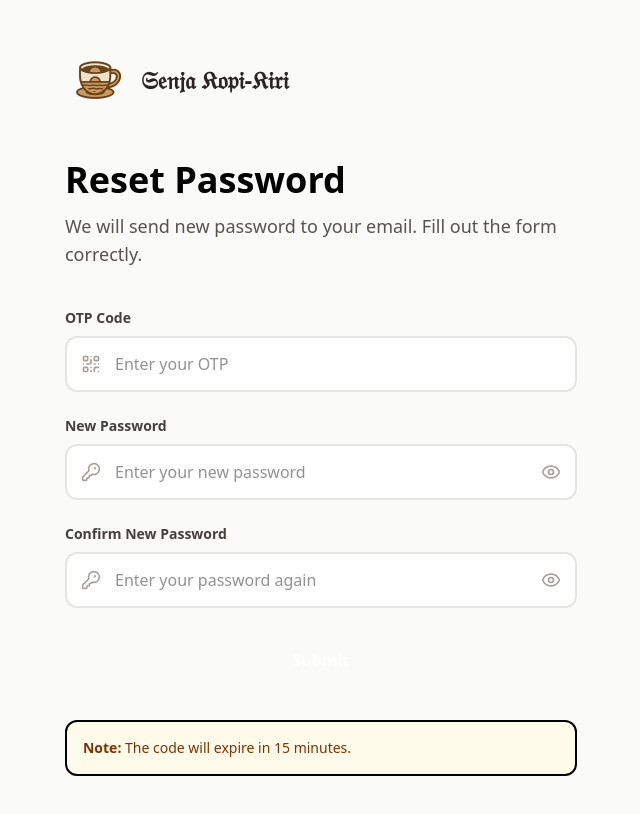
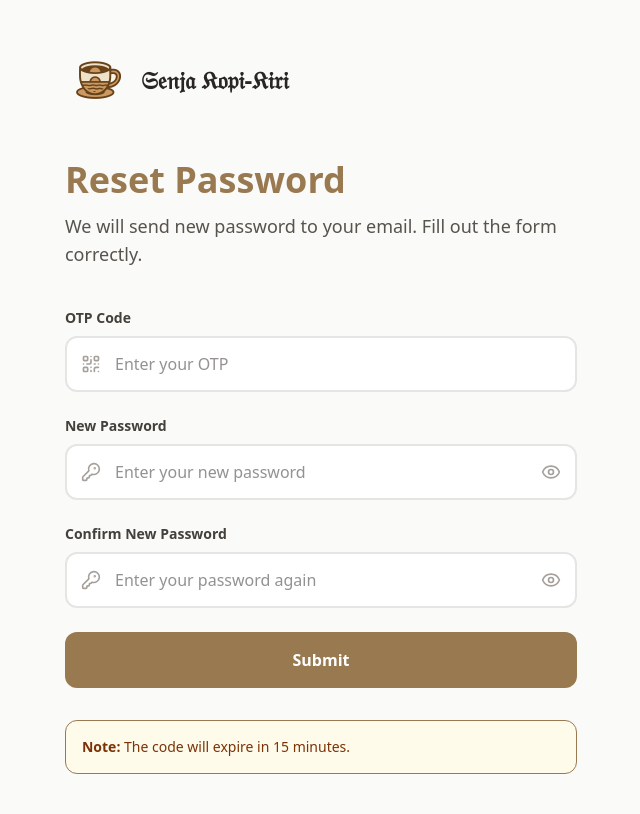
Before and after one commit to federus1105/koda-b4-react, a React (Vite) app: page /auth/reset in a window 1280 px wide. Shown: the top 814 px of the page, without its empty margins (319-959 px from the left). Built offline with nearby package versions, Linux system fonts and the light colour scheme.

Commit message:
Feat : varible css custom reusable and loader

```diff
--- a/src/index.css
+++ b/src/index.css
@@ -26,3 +26,63 @@
 .animate-fadeIn {
   animation: fadeIn .25s ease-in-out;
 }
+
+:root {
+  --brand-color: #997950;
+}
+
+.focus-brand:focus {
+  outline: 2px solid var(--brand-color);
+}
+
+.border-brand {
+  border: 1px solid var(--brand-color);
+}
+
+.text-brand {
+  color: var(--brand-color);
+}
+
+.bg-brand {
+  background-color: var(--brand-color);
+}
+
+
+/* --- LOADING ---- */
+:root {
+  --loader-size: 40px;
+  --loader-border: 4px;
+  --loader-color: #997950;
+  --loader-bg: #f3f3f3;
+  --loader-speed: 1s;
+}
+
+.loader-overlay {
+  position: fixed;
+  inset: 0;
+  background-color: rgba(0,0,0,0.3);
+  display: flex;
+  align-items: center;
+  justify-content: center;
+  z-index: 50;
+}
+
+.loader {
+  width: var(--loader-size);
+  height: var(--loader-size);
+  border: var(--loader-border) solid var(--loader-bg);
+  border-top: var(--loader-border) solid var(--loader-color);
+  border-radius: 50%;
+  animation: spin var(--loader-speed) linear infinite;
+}
+
+@keyframes spin {
+  0% { transform: rotate(0deg);}
+  100% { transform: rotate(360deg);}
+}
+
+.loader-text {
+  color: white;
+  font-weight: 500;
+  margin-top: 0.5rem;
+}
```
